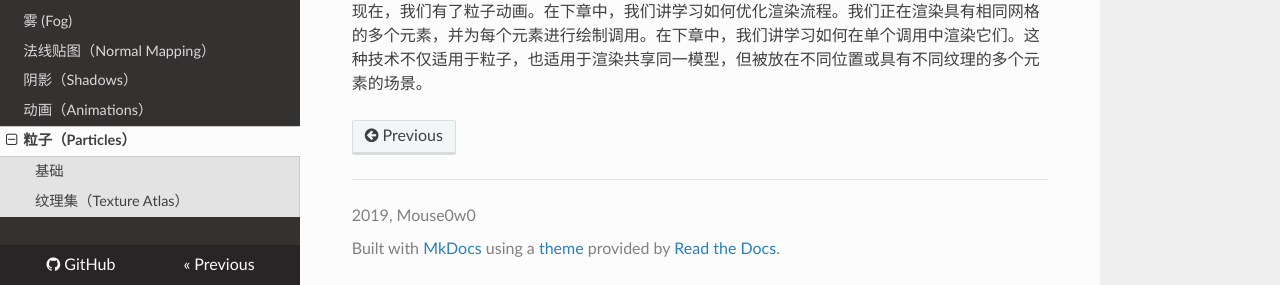
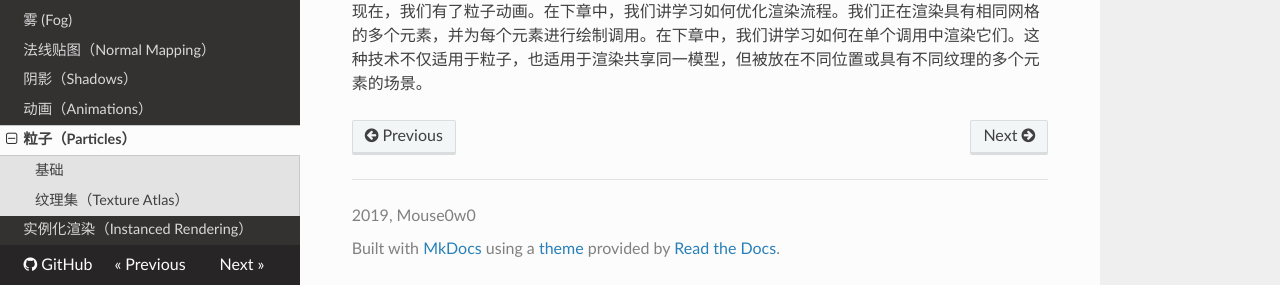
Before and after one commit to mouse0w0/lwjglbook-CN-Translation, an MkDocs documentation site: the page built from docs/20-particles.md, in a window 1280 px wide and 900 px high, scrolled down 15058 px, cut to the strip 615-900 px from the top of the window. Built offline with MkDocs 1.6.1, drawn with Linux system fonts in a browser that asks for light colours; nearby versions of some CDN libraries; formulas are drawn with MathJax 3.

Commit message:
Update mkdocs.yml

```diff
--- a/mkdocs.yml
+++ b/mkdocs.yml
@@ -19,6 +19,7 @@ nav:
 - 阴影（Shadows）: 18-shadows.md
 - 动画（Animations）: 19-animations.md
 - 粒子（Particles）: 20-particles.md
+- 实例化渲染（Instanced Rendering）: 21-instanced-rendering.md
 
 site_name: Lwjglbook中文翻译
 site_author: Mouse0w0
```
